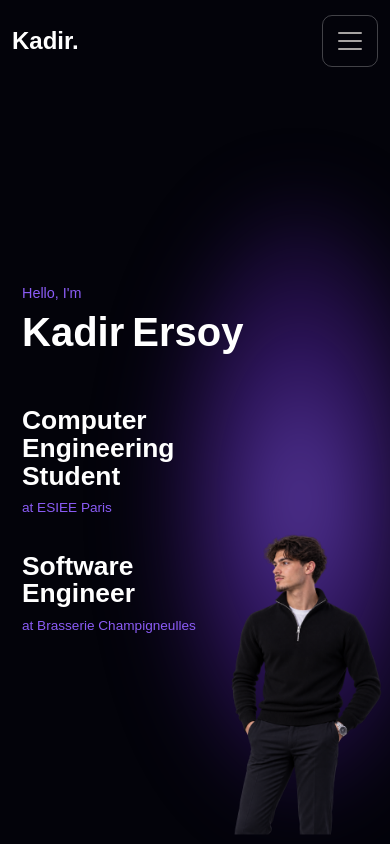
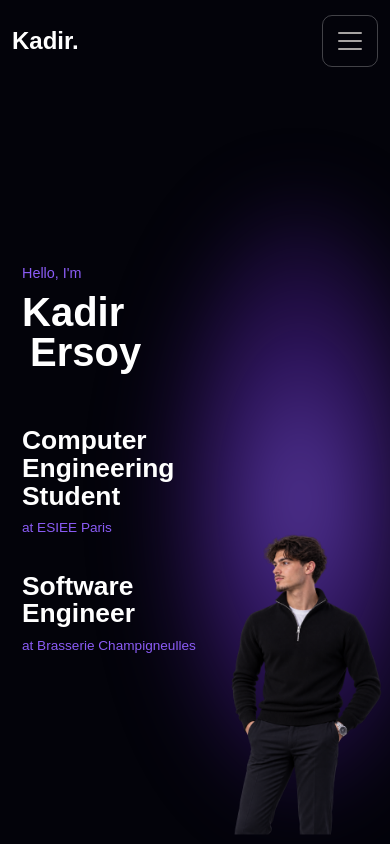
Before and after one commit to kadirersoy-rgb/Portfolio, a Next.js app: page / in a window 390 px wide. Built offline with nearby package versions, Linux system fonts and the light colour scheme.

Commit message:
HERO - Ajout animation BlurText

```diff
--- /dev/null
+++ b/components/BlurText.jsx
@@ -0,0 +1,174 @@
+"use client";
+
+import { motion } from "motion/react";
+import { useEffect, useRef, useState, useMemo } from "react";
+
+const buildKeyframes = (from, steps) => {
+  const keys = new Set([
+    ...Object.keys(from),
+    ...steps.flatMap((s) => Object.keys(s)),
+  ]);
+
+  const keyframes = {};
+
+  keys.forEach((k) => {
+    keyframes[k] = [from[k], ...steps.map((s) => s[k])];
+  });
+
+  return keyframes;
+};
+
+const BlurText = ({
+  text = "",
+  delay = 200,
+  className = "",
+  animateBy = "words",
+  direction = "top",
+  threshold = 0.1,
+  rootMargin = "0px",
+  animationFrom,
+  animationTo,
+  easing = (t) => t,
+  onAnimationComplete,
+  stepDuration = 0.35,
+
+  as = "p",
+}) => {
+  const elements =
+    animateBy === "words"
+      ? text.split(" ")
+      : text.split("");
+
+  const [inView, setInView] = useState(false);
+  const ref = useRef(null);
+
+  useEffect(() => {
+    if (!ref.current) return;
+
+    const observer = new IntersectionObserver(
+      ([entry]) => {
+        if (entry.isIntersecting) {
+          setInView(true);
+          observer.unobserve(ref.current);
+        }
+      },
+      {
+        threshold,
+        rootMargin,
+      }
+    );
+
+    observer.observe(ref.current);
+
+    return () => observer.disconnect();
+  }, [threshold, rootMargin]);
+
+  const defaultFrom = useMemo(
+    () =>
+      direction === "top"
+        ? {
+            filter: "blur(10px)",
+            opacity: 0,
+            y: -50,
+          }
+        : {
+            filter: "blur(10px)",
+            opacity: 0,
+            y: 50,
+          },
+    [direction]
+  );
+
+  const defaultTo = useMemo(
+    () => [
+      {
+        filter: "blur(5px)",
+        opacity: 0.5,
+        y: direction === "top" ? 5 : -5,
+      },
+      {
+        filter: "blur(0px)",
+        opacity: 1,
+        y: 0,
+      },
+    ],
+    [direction]
+  );
+
+  const fromSnapshot =
+    animationFrom ?? defaultFrom;
+
+  const toSnapshots =
+    animationTo ?? defaultTo;
+
+  const stepCount =
+    toSnapshots.length + 1;
+
+  const totalDuration =
+    stepDuration * (stepCount - 1);
+
+  const times = Array.from(
+    { length: stepCount },
+    (_, i) =>
+      stepCount === 1
+        ? 0
+        : i / (stepCount - 1)
+  );
+
+  const Component = motion[as];
+
+  return (
+    <Component
+      ref={ref}
+      className={className}
+      style={{
+        display: "flex",
+        flexWrap: "wrap",
+      }}
+    >
+      {elements.map((segment, index) => {
+        const animateKeyframes =
+          buildKeyframes(
+            fromSnapshot,
+            toSnapshots
+          );
+
+        const spanTransition = {
+          duration: totalDuration,
+          times,
+          delay:
+            (index * delay) / 1000,
+          ease: easing,
+        };
+
+        return (
+          <motion.span
+            key={index}
+            initial={fromSnapshot}
+            animate={
+              inView
+                ? animateKeyframes
+                : fromSnapshot
+            }
+            transition={spanTransition}
+            onAnimationComplete={
+              index ===
+              elements.length - 1
+                ? onAnimationComplete
+                : undefined
+            }
+          >
+            {segment}
+
+            {animateBy === "words" &&
+              index <
+                elements.length - 1 &&
+              "\u00A0"}
+          </motion.span>
+        );
+      })}
+    </Component>
+  );
+};
+
+export default BlurText;
--- a/components/Hero.jsx
+++ b/components/Hero.jsx
@@ -1,4 +1,5 @@
 import styles from "./Hero.module.css";
+import BlurText from "./BlurText";
 
 export const Hero = () => {
   return (
@@ -9,10 +10,14 @@ export const Hero = () => {
         <div className={styles.identity}>
           <p>Hello, I'm</p>
 
-          <h1>
-            <span>Kadir</span>
-            <span>Ersoy</span>
-          </h1>
+          <BlurText
+            as="h1"
+            text="Kadir Ersoy"
+            animateBy="words"
+            direction="top"
+            delay={150}
+            className={styles.identityTitle}
+          />
         </div>
 
         {/* Photo */}
--- a/components/Hero.module.css
+++ b/components/Hero.module.css
@@ -196,6 +196,19 @@
   border-radius: 50%;
 
   z-index: 0;
+}
+
+.identityTitle {
+  margin: 0;
+
+  color: white;
+
+  font-size: clamp(4rem, 6vw, 6rem);
+  font-weight: 700;
+  line-height: 1;
+
+  flex-direction: column;
+  align-items: flex-start;
 }
 
 
@@ -592,4 +605,11 @@
 
     z-index: 0;
   }
+
+  .identityTitle {
+    flex-direction: row;
+    flex-wrap: nowrap;
+
+    font-size: clamp(2.5rem, 9vw, 3.5rem);
+  }
 }
--- a/package.json
+++ b/package.json
@@ -11,6 +11,7 @@
   "dependencies": {
     "boostrap": "^2.0.0",
     "bootstrap": "^5.3.8",
+    "motion": "^13.1.0",
     "next": "16.2.9",
     "react": "19.2.4",
     "react-bootstrap": "^2.10.10",
```
Also changed, not shown: 1 other file (tests, documents, lock files or other folders).
